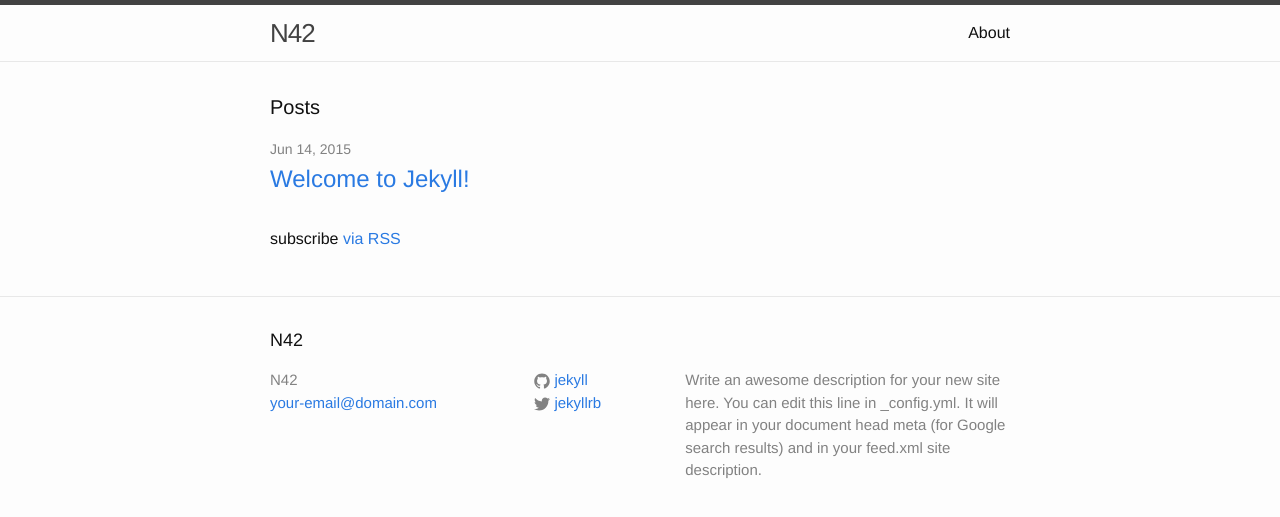
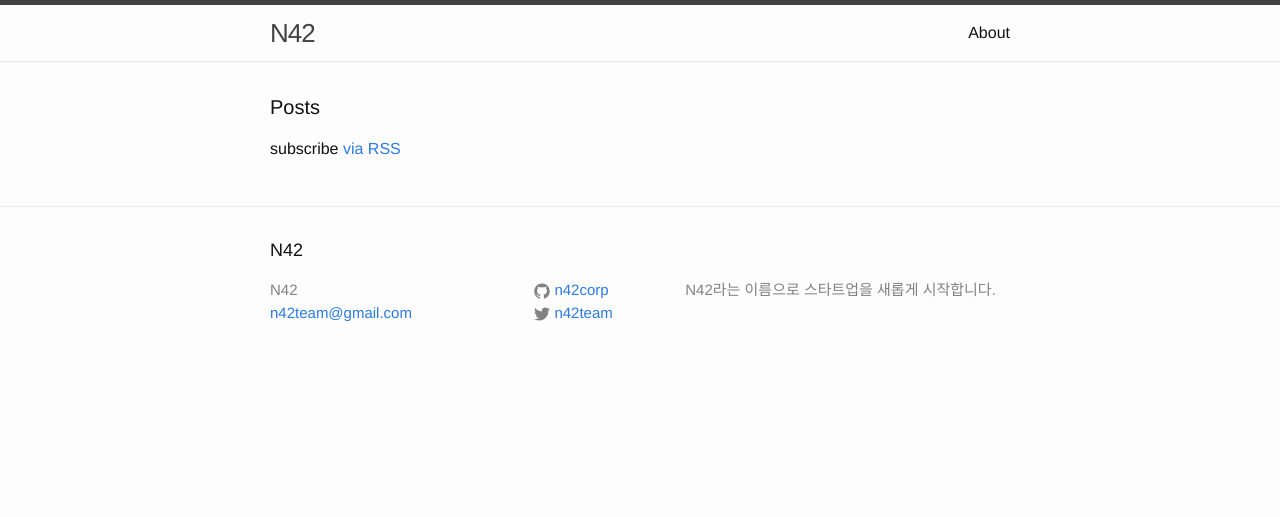
Before and after one commit to daangn/daangn-team-page, a Jekyll site: the page built from index.html, in a window 1280 px wide. Shown: the top 517 px of the page. Built offline with Jekyll 4.4.1, drawn with Linux system fonts in a browser that asks for light colours.

Commit message:
config 수정, sample post 삭제

```diff
--- a/_config.yml
+++ b/_config.yml
@@ -1,14 +1,12 @@
 # Site settings
 title: N42
-email: your-email@domain.com
+email: n42team@gmail.com
 description: > # this means to ignore newlines until "baseurl:"
-  Write an awesome description for your new site here. You can edit this
-  line in _config.yml. It will appear in your document head meta (for
-  Google search results) and in your feed.xml site description.
+  N42라는 이름으로 스타트업을 새롭게 시작합니다.
 baseurl: "" # the subpath of your site, e.g. /blog/
-url: "http://yourdomain.com" # the base hostname & protocol for your site
-twitter_username: jekyllrb
-github_username:  jekyll
+url: "http://n42corp.com" # the base hostname & protocol for your site
+twitter_username: n42team
+github_username:  n42corp
 
 # Build settings
 markdown: kramdown
--- a/_posts/2015-06-14-welcome-to-jekyll.markdown
+++ b/_posts/2015-06-14-welcome-to-jekyll.markdown
@@ -3,6 +3,7 @@ layout: post
 title:  "Welcome to Jekyll!"
 date:   2015-06-14 07:31:02
 categories: jekyll update
+published: false
 ---
 You’ll find this post in your `_posts` directory. Go ahead and edit it and re-build the site to see your changes. You can rebuild the site in many different ways, but the most common way is to run `jekyll serve`, which launches a web server and auto-regenerates your site when a file is updated.
 
```
